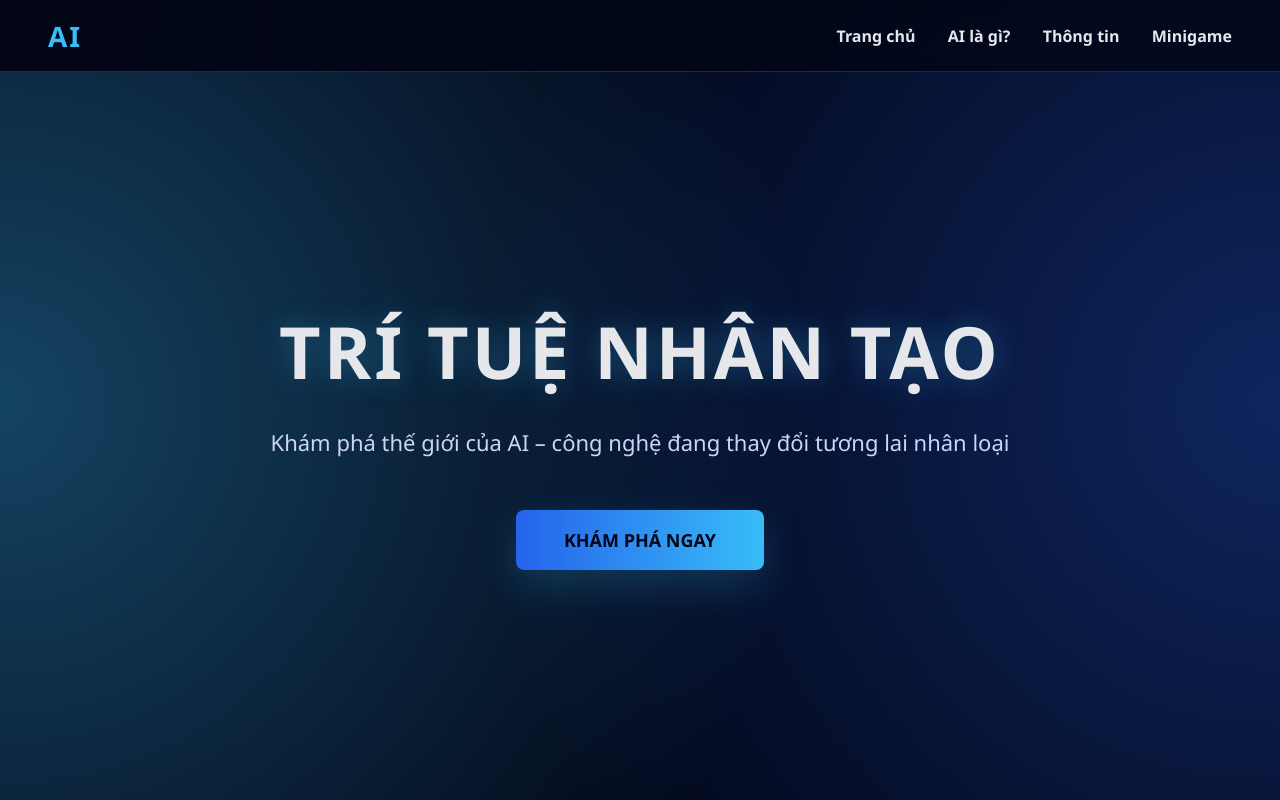
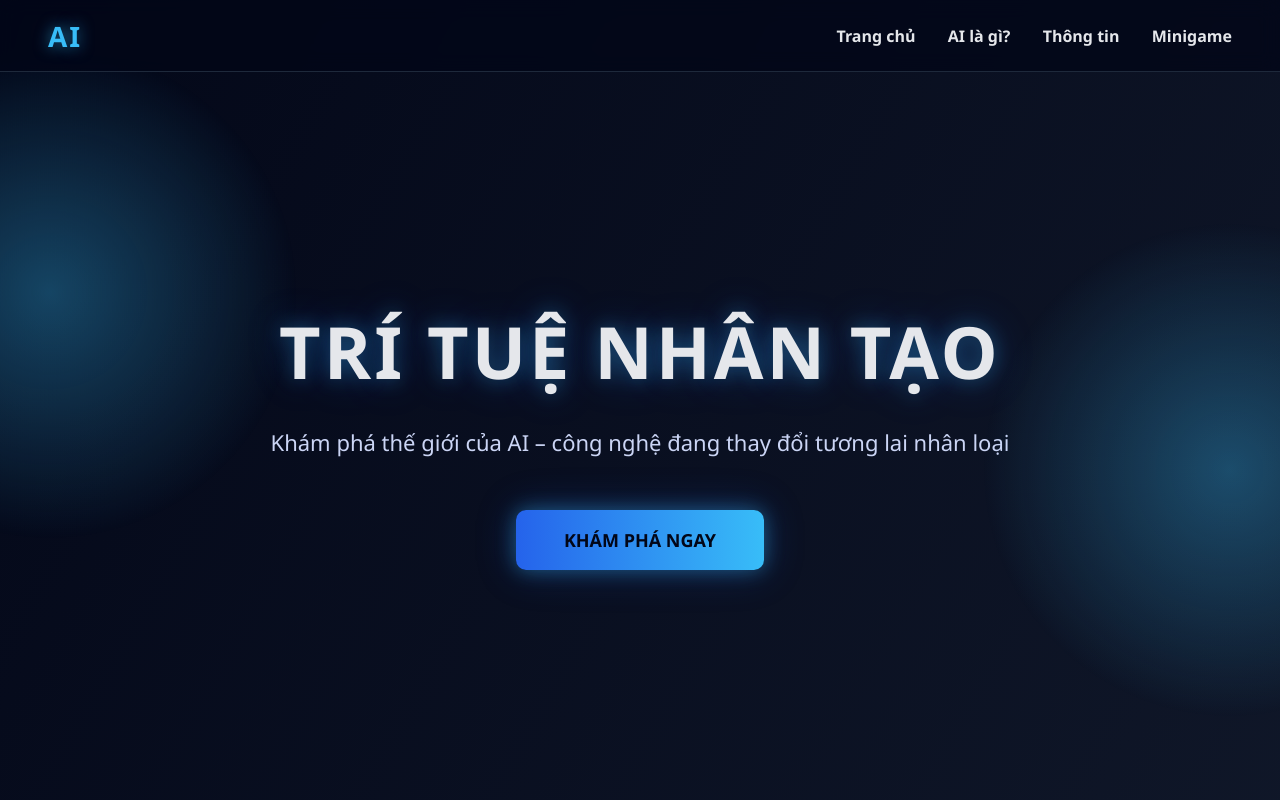
Before and after one commit to zelios310808-bot/Project-6, a plain HTML site: page index.html in a window 1280 px wide. Shown: the top 800 px of the page. Drawn offline with Linux system fonts and the light colour scheme.

Commit message:
Update style.css

```diff
--- a/style.css
+++ b/style.css
@@ -8,13 +8,21 @@
 }
 
 /* =======================
-   BODY
+   BODY + BACKGROUND ANIMATION
 ======================= */
 body {
   font-family: "Segoe UI", Arial, sans-serif;
-  background: radial-gradient(circle at top, #1e293b, #020617);
   color: #e5e7eb;
   min-height: 100vh;
+  background: linear-gradient(120deg, #020617, #020617, #1e293b);
+  background-size: 400% 400%;
+  animation: bgMove 20s ease infinite;
+}
+
+@keyframes bgMove {
+  0% { background-position: 0% 50%; }
+  50% { background-position: 100% 50%; }
+  100% { background-position: 0% 50%; }
 }
 
 /* =======================
@@ -25,8 +33,8 @@ body {
   top: 0;
   width: 100%;
   height: 72px;
-  background: linear-gradient(to right, #020617, #020617cc);
-  backdrop-filter: blur(8px);
+  background: rgba(2, 6, 23, 0.75);
+  backdrop-filter: blur(10px);
   display: flex;
   align-items: center;
   justify-content: space-between;
@@ -37,9 +45,10 @@ body {
 
 .logo {
   font-size: 28px;
-  font-weight: 800;
+  font-weight: 900;
   letter-spacing: 2px;
   color: #38bdf8;
+  text-shadow: 0 0 15px #38bdf8aa;
 }
 
 .navbar nav a {
@@ -66,7 +75,7 @@ body {
 }
 
 /* =======================
-   HERO
+   HERO + FLOATING GLOW
 ======================= */
 .hero {
   min-height: 100vh;
@@ -75,16 +84,56 @@ body {
   align-items: center;
   justify-content: center;
   text-align: center;
-
-  background:
-    radial-gradient(circle at right, #2563eb55, transparent 60%),
-    radial-gradient(circle at left, #38bdf855, transparent 60%),
-    linear-gradient(to bottom, #020617, #020617ee);
+  position: relative;
+  overflow: hidden;
 }
 
+/* glowing orbs */
+.hero::before,
+.hero::after {
+  content: "";
+  position: absolute;
+  width: 500px;
+  height: 500px;
+  background: radial-gradient(circle, #38bdf855, transparent 70%);
+  animation: floatGlow 12s ease-in-out infinite;
+}
+
+.hero::before {
+  top: 10%;
+  left: -200px;
+}
+
+.hero::after {
+  bottom: 10%;
+  right: -200px;
+  animation-delay: 6s;
+}
+
+@keyframes floatGlow {
+  0% { transform: translateY(0px); }
+  50% { transform: translateY(-40px); }
+  100% { transform: translateY(0px); }
+}
+
+/* =======================
+   HERO CONTENT ANIMATION
+======================= */
 .hero-content {
   max-width: 900px;
   padding: 40px;
+  animation: fadeUp 1.5s ease forwards;
+}
+
+@keyframes fadeUp {
+  from {
+    opacity: 0;
+    transform: translateY(40px);
+  }
+  to {
+    opacity: 1;
+    transform: translateY(0);
+  }
 }
 
 .hero h1 {
@@ -92,7 +141,9 @@ body {
   font-weight: 900;
   letter-spacing: 3px;
   margin-bottom: 24px;
-  text-shadow: 0 0 30px #38bdf855;
+  text-shadow:
+    0 0 20px #38bdf855,
+    0 0 40px #2563eb55;
 }
 
 .hero p {
@@ -103,7 +154,7 @@ body {
 }
 
 /* =======================
-   BUTTON
+   GLOW BUTTON
 ======================= */
 .btn-main {
   display: inline-block;
@@ -113,14 +164,18 @@ body {
   font-size: 18px;
   font-weight: 800;
   text-decoration: none;
-  border-radius: 8px;
-  box-shadow: 0 15px 40px #38bdf833;
-  transition: 0.25s;
+  border-radius: 10px;
+  box-shadow:
+    0 0 20px #38bdf866,
+    0 0 40px #2563eb44;
+  transition: 0.3s;
 }
 
 .btn-main:hover {
-  transform: translateY(-4px) scale(1.03);
-  box-shadow: 0 25px 60px #38bdf866;
+  transform: translateY(-5px) scale(1.05);
+  box-shadow:
+    0 0 30px #38bdf8aa,
+    0 0 60px #2563eb88;
 }
 
 /* =======================
@@ -137,6 +192,7 @@ body {
   font-size: 40px;
   margin-bottom: 24px;
   color: #38bdf8;
+  text-shadow: 0 0 15px #38bdf855;
 }
 
 .content p {
```
